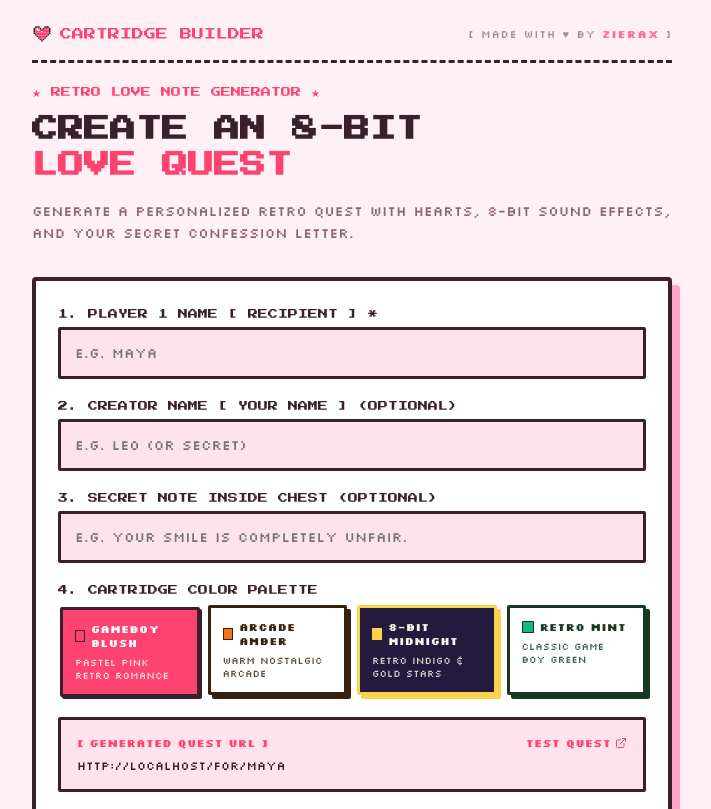
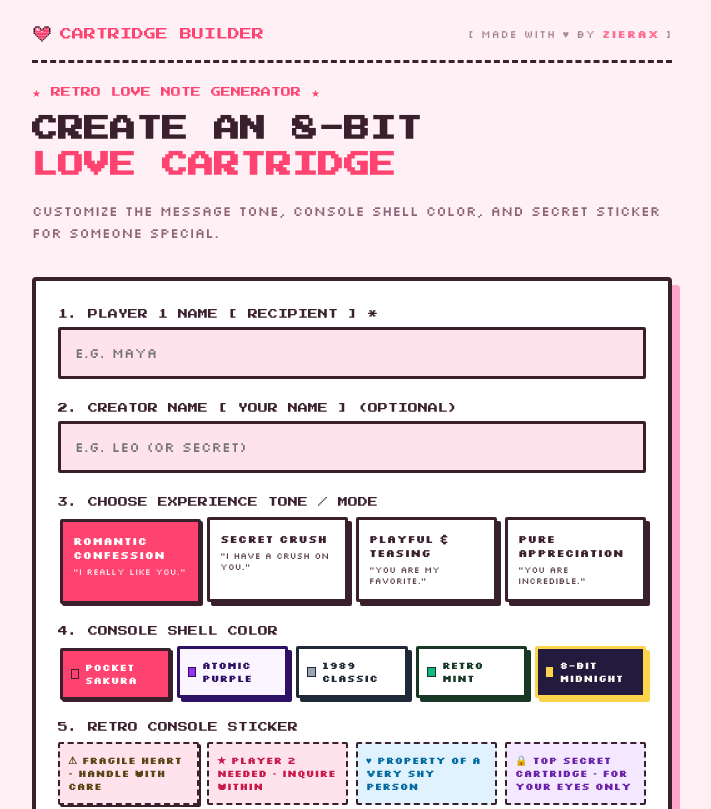
Before and after one commit to Zierax/I-Like-U, a React (Vite) app: page / in a window 1280 px wide. Shown: the top 809 px of the page, without its empty margins (288-999 px from the left). Built offline with nearby package versions, Linux system fonts and the light colour scheme.

Commit message:
feat(generator): add message mode selector, console shell colors, and custom retro stickers

```diff
--- a/src/pages/Generator.jsx
+++ b/src/pages/Generator.jsx
@@ -3,16 +3,18 @@ import { Link } from 'react-router-dom'
 import { motion, AnimatePresence } from 'framer-motion'
 import { QRCodeSVG } from 'qrcode.react'
 import { Copy, Share2, QrCode, ExternalLink, Check } from 'lucide-react'
-import { themes, buildLink, sanitizeName, getTheme } from '../lib/theme.js'
+import { themes, modes, stickers, buildLink, sanitizeName, getTheme } from '../lib/theme.js'
 import Credit from '../components/Credit.jsx'
-import PixelHeart from '../components/PixelHeart.jsx'
-import { play8BitSelect, play8BitVictory } from '../lib/sound.js'
+import { PixelHeart } from '../components/PixelSprites.jsx'
+import { playConsoleButton } from '../lib/sound.js'
 
 export default function Generator() {
   const [theirName, setTheirName] = useState('')
   const [yourName, setYourName] = useState('')
   const [customNote, setCustomNote] = useState('')
   const [selectedTheme, setSelectedTheme] = useState('blush')
+  const [selectedMode, setSelectedMode] = useState('romantic')
+  const [selectedSticker, setSelectedSticker] = useState('fragile')
   const [copied, setCopied] = useState(false)
   const [showQR, setShowQR] = useState(false)
 
@@ -23,15 +25,17 @@ export default function Generator() {
       name: theirName || 'Maya',
       from: yourName,
       theme: selectedTheme,
+      mode: selectedMode,
+      sticker: selectedSticker,
       note: customNote,
     })
-  }, [theirName, yourName, selectedTheme, customNote])
+  }, [theirName, yourName, selectedTheme, selectedMode, selectedSticker, customNote])
 
   const origin = typeof window !== 'undefined' ? window.location.origin : ''
   const fullUrl = origin ? `${origin}${previewPath}` : previewPath
 
   async function copyLink() {
-    play8BitSelect(true)
+    playConsoleButton(true)
     try {
       await navigator.clipboard.writeText(fullUrl)
       setCopied(true)
@@ -49,12 +53,12 @@ export default function Generator() {
   }
 
   async function shareLink() {
-    play8BitSelect(true)
+    playConsoleButton(true)
     if (navigator.share) {
       try {
         await navigator.share({
           title: `8-Bit Love Quest for ${sanitizeName(theirName) || 'someone'}`,
-          text: 'Someone built an 8-bit love quest for you! ♥',
+          text: 'Someone built a retro 8-bit love quest for you! ♥',
           url: fullUrl,
         })
       } catch {}
@@ -101,7 +105,6 @@ export default function Generator() {
       {/* Main Form */}
       <main style={{ maxWidth: 640, width: '100%', margin: '0 auto', flex: 1, paddingBottom: 48 }}>
         <motion.div initial={{ opacity: 0, y: 10 }} animate={{ opacity: 1, y: 0 }} transition={{ duration: 0.3 }}>
-
           <div className="font-pixel" style={{ fontSize: '10px', color: t.accent, marginBottom: 12 }}>
             ★ RETRO LOVE NOTE GENERATOR ★
           </div>
@@ -116,7 +119,7 @@ export default function Generator() {
             }}
           >
             CREATE AN 8-BIT <br />
-            <span style={{ color: t.accent }}>LOVE QUEST</span>
+            <span style={{ color: t.accent }}>LOVE CARTRIDGE</span>
           </h1>
 
           <p
@@ -128,7 +131,7 @@ export default function Generator() {
               marginBottom: 32,
             }}
           >
-            Generate a personalized retro quest with hearts, 8-bit sound effects, and your secret confession letter.
+            Customize the message tone, console shell color, and secret sticker for someone special.
           </p>
 
           {/* Form Card */}
@@ -142,8 +145,7 @@ export default function Generator() {
               marginBottom: 28,
             }}
           >
-            <div style={{ display: 'grid', gap: 22 }}>
-
+            <div style={{ display: 'grid', gap: 24 }}>
               {/* Field 1: Recipient Name */}
               <label style={{ display: 'grid', gap: 8 }}>
                 <span className="font-pixel" style={{ fontSize: '10px', color: t.ink }}>
@@ -192,10 +194,141 @@ export default function Generator() {
                 />
               </label>
 
-              {/* Field 3: Secret Quest Note */}
+              {/* Field 3: Experience Mode */}
+              <div style={{ display: 'grid', gap: 10 }}>
+                <span className="font-pixel" style={{ fontSize: '10px', color: t.ink }}>
+                  3. CHOOSE EXPERIENCE TONE / MODE
+                </span>
+                <div style={{ display: 'grid', gridTemplateColumns: 'repeat(auto-fit, minmax(130px, 1fr))', gap: 8 }}>
+                  {Object.values(modes).map((m) => {
+                    const isSelected = selectedMode === m.id
+                    return (
+                      <button
+                        key={m.id}
+                        type="button"
+                        onClick={() => {
+                          playConsoleButton(true)
+                          setSelectedMode(m.id)
+                        }}
+                        style={{
+                          textAlign: 'left',
+                          padding: '12px 10px',
+                          border: `3px solid ${t.border}`,
+                          background: isSelected ? t.accent : '#FFFFFF',
+                          color: isSelected ? '#FFFFFF' : t.ink,
+                          boxShadow: isSelected ? `2px 2px 0px ${t.border}` : `4px 4px 0px ${t.border}`,
+                          transform: isSelected ? 'translate(2px, 2px)' : 'none',
+                          cursor: 'pointer',
+                          display: 'flex',
+                          flexDirection: 'column',
+                          gap: 4,
+                          borderRadius: 2,
+                        }}
+                        className="font-silkscreen"
+                      >
+                        <span style={{ fontSize: '11px', fontWeight: 700 }}>{m.name}</span>
+                        <span style={{ fontSize: '9px', opacity: 0.85, lineHeight: 1.3 }}>
+                          "{m.badge}"
+                        </span>
+                      </button>
+                    )
+                  })}
+                </div>
+              </div>
+
+              {/* Field 4: Console Shell Color Palette */}
+              <div style={{ display: 'grid', gap: 10 }}>
+                <span className="font-pixel" style={{ fontSize: '10px', color: t.ink }}>
+                  4. CONSOLE SHELL COLOR
+                </span>
+                <div style={{ display: 'grid', gridTemplateColumns: 'repeat(auto-fit, minmax(110px, 1fr))', gap: 8 }}>
+                  {Object.values(themes).map((themeOpt) => {
+                    const isSelected = selectedTheme === themeOpt.id
+                    return (
+                      <button
+                        key={themeOpt.id}
+                        type="button"
+                        onClick={() => {
+                          playConsoleButton(true)
+                          setSelectedTheme(themeOpt.id)
+                        }}
+                        style={{
+                          textAlign: 'left',
+                          padding: '10px 8px',
+                          border: `3px solid ${themeOpt.border}`,
+                          background: isSelected ? themeOpt.accent : themeOpt.card,
+                          color: isSelected ? '#FFFFFF' : themeOpt.ink,
+                          boxShadow: isSelected ? `2px 2px 0px ${themeOpt.border}` : `4px 4px 0px ${themeOpt.border}`,
+                          transform: isSelected ? 'translate(2px, 2px)' : 'none',
+                          cursor: 'pointer',
+                          display: 'flex',
+                          flexDirection: 'column',
+                          gap: 4,
+                          borderRadius: 2,
+                        }}
+                        className="font-silkscreen"
+                      >
+                        <div style={{ display: 'flex', alignItems: 'center', gap: 6 }}>
+                          <span
+                            style={{
+                              width: 10,
+                              height: 10,
+                              background: themeOpt.previewColor,
+                              border: `1px solid ${themeOpt.border}`,
+                              display: 'inline-block',
+                            }}
+                          />
+                          <span style={{ fontSize: '10px', fontWeight: 700 }}>
+                            {themeOpt.name}
+                          </span>
+                        </div>
+                      </button>
+                    )
+                  })}
+                </div>
+              </div>
+
+              {/* Field 5: Crooked Sticker on Console */}
+              <div style={{ display: 'grid', gap: 10 }}>
+                <span className="font-pixel" style={{ fontSize: '10px', color: t.ink }}>
+                  5. RETRO CONSOLE STICKER
+                </span>
+                <div style={{ display: 'grid', gridTemplateColumns: 'repeat(auto-fit, minmax(130px, 1fr))', gap: 8 }}>
+                  {Object.values(stickers).map((stk) => {
+                    const isSelected = selectedSticker === stk.id
+                    return (
+                      <button
+                        key={stk.id}
+                        type="button"
+                        onClick={() => {
+                          playConsoleButton(true)
+                          setSelectedSticker(stk.id)
+                        }}
+                        style={{
+                          textAlign: 'left',
+                          padding: '10px 8px',
+                          border: `2px dashed ${t.border}`,
+                          background: isSelected ? t.highlight : stk.bg,
+                          color: stk.color,
+                          boxShadow: isSelected ? `2px 2px 0px ${t.border}` : 'none',
+                          cursor: 'pointer',
+                          borderRadius: 2,
+                          fontSize: '10px',
+                          fontWeight: 700,
+                        }}
+                        className="font-silkscreen"
+                      >
+                        {stk.label}
+                      </button>
+                    )
+                  })}
+                </div>
+              </div>
+
+              {/* Field 6: Secret Quest Note */}
               <label style={{ display: 'grid', gap: 8 }}>
                 <span className="font-pixel" style={{ fontSize: '10px', color: t.ink }}>
-                  3. SECRET NOTE INSIDE CHEST (OPTIONAL)
+                  6. PERSONAL NOTE INSIDE LETTER (OPTIONAL)
                 </span>
                 <input
                   value={customNote}
@@ -216,61 +349,6 @@ export default function Generator() {
                 />
               </label>
 
-              {/* Palette Choice */}
-              <div style={{ display: 'grid', gap: 10 }}>
-                <span className="font-pixel" style={{ fontSize: '10px', color: t.ink }}>
-                  4. CARTRIDGE COLOR PALETTE
-                </span>
-                <div style={{ display: 'grid', gridTemplateColumns: 'repeat(auto-fit, minmax(130px, 1fr))', gap: 10 }}>
-                  {Object.values(themes).map((themeOpt) => {
-                    const isSelected = selectedTheme === themeOpt.id
-                    return (
-                      <button
-                        key={themeOpt.id}
-                        type="button"
-                        onClick={() => {
-                          play8BitSelect(true)
-                          setSelectedTheme(themeOpt.id)
-                        }}
-                        style={{
-                          textAlign: 'left',
-                          padding: '12px',
-                          border: `3px solid ${themeOpt.border}`,
-                          background: isSelected ? themeOpt.accent : themeOpt.card,
-                          color: isSelected ? '#FFFFFF' : themeOpt.ink,
-                          boxShadow: isSelected ? `2px 2px 0px ${themeOpt.border}` : `4px 4px 0px ${themeOpt.border}`,
-                          transform: isSelected ? 'translate(2px, 2px)' : 'none',
-                          cursor: 'pointer',
-                          display: 'flex',
-                          flexDirection: 'column',
-                          gap: 6,
-                          borderRadius: 2,
-                        }}
-                        className="font-silkscreen"
-                      >
-                        <div style={{ display: 'flex', alignItems: 'center', gap: 6 }}>
-                          <span
-                            style={{
-                              width: 12,
-                              height: 12,
-                              background: themeOpt.previewColor,
-                              border: `1px solid ${themeOpt.border}`,
-                              display: 'inline-block',
-                            }}
-                          />
-                          <span style={{ fontSize: '11px', fontWeight: 700 }}>
-                            {themeOpt.name}
-                          </span>
-                        </div>
-                        <span style={{ fontSize: '10px', opacity: 0.8 }}>
-                          {themeOpt.desc}
-                        </span>
-                      </button>
-                    )
-                  })}
-                </div>
-              </div>
-
               {/* Live Preview Box */}
               <div
                 style={{
@@ -286,7 +364,7 @@ export default function Generator() {
               >
                 <div style={{ display: 'flex', justifyContent: 'space-between', alignItems: 'center' }}>
                   <span style={{ fontSize: '11px', fontWeight: 700, color: t.accent }}>
-                    [ GENERATED QUEST URL ]
+                    [ GENERATED CARTRIDGE URL ]
                   </span>
                   <Link
                     to={previewPath}
@@ -301,7 +379,7 @@ export default function Generator() {
                       gap: 4,
                     }}
                   >
-                    <span>TEST QUEST</span>
+                    <span>TEST CARTRIDGE</span>
                     <ExternalLink size={12} />
                   </Link>
                 </div>
@@ -324,7 +402,7 @@ export default function Generator() {
                   }}
                 >
                   {copied ? <Check size={16} /> : <Copy size={16} />}
-                  <span>{copied ? 'LINK COPIED! ★' : 'COPY QUEST LINK'}</span>
+                  <span>{copied ? 'LINK COPIED! ★' : 'COPY CARTRIDGE LINK'}</span>
                 </button>
 
                 <button
@@ -345,7 +423,7 @@ export default function Generator() {
                 <button
                   type="button"
                   onClick={() => {
-                    play8BitSelect(true)
+                    playConsoleButton(true)
                     setShowQR(!showQR)
                   }}
                   className="pixel-btn pixel-btn-secondary"
@@ -389,13 +467,12 @@ export default function Generator() {
                         <QRCodeSVG value={fullUrl} size={160} fgColor={t.border} bgColor="#FFFFFF" />
                       </div>
                       <span className="font-silkscreen" style={{ fontSize: '11px', color: t.muted }}>
-                        Scan with camera to launch 8-bit quest!
+                        Scan with camera to launch 8-bit cartridge!
                       </span>
                     </div>
                   </motion.div>
                 )}
               </AnimatePresence>
-
             </div>
           </div>
 
@@ -416,7 +493,6 @@ export default function Generator() {
               <span>▶ PLAY SAMPLE: FOR MAYA</span>
             </Link>
           </div>
-
         </motion.div>
       </main>
 
```
Also changed, not shown: src/lib/theme.js.
